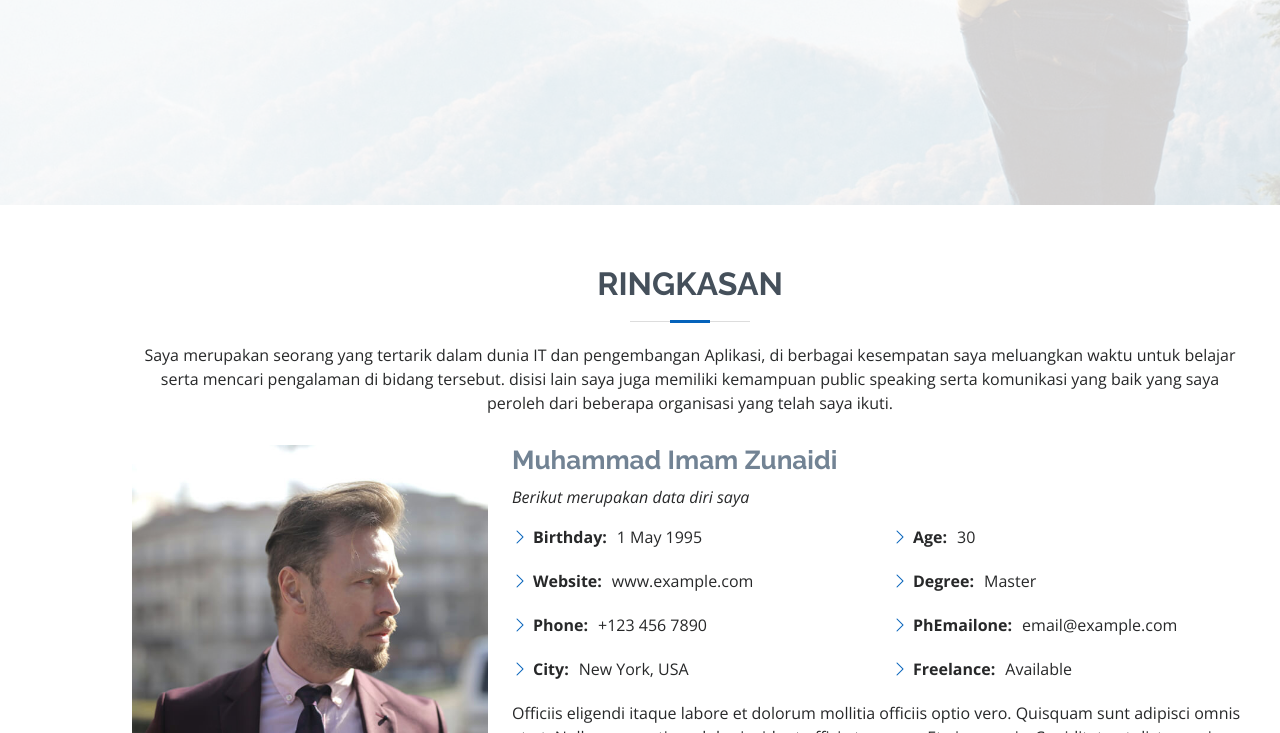
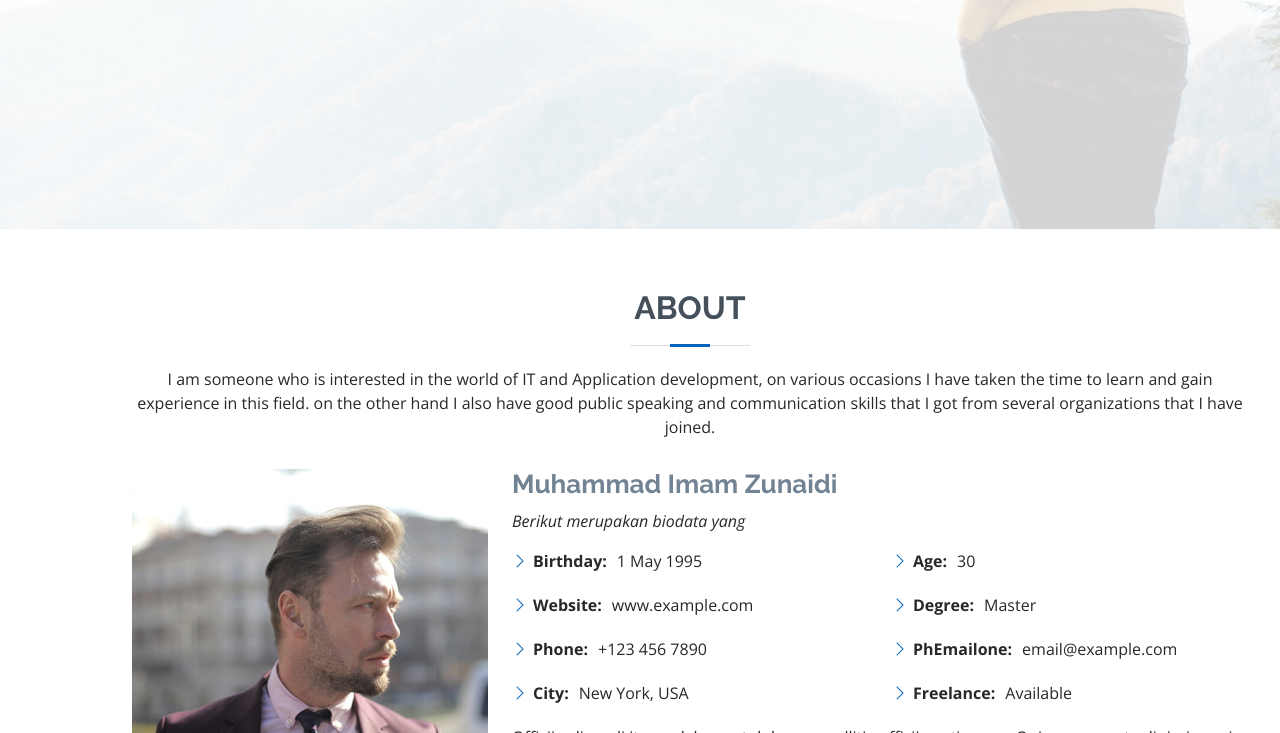
Before and after one commit to imamzunaidi/imamzunaidi.github.io, a plain HTML site: page index.html in a window 1280 px wide. Shown: the part 595-1328 px from the top of the page. Drawn offline with nearby package versions, Linux system fonts and the light colour scheme.

Commit message:
update englisht

```diff
--- a/index.html
+++ b/index.html
@@ -5,7 +5,7 @@
   <meta charset="utf-8">
   <meta content="width=device-width, initial-scale=1.0" name="viewport">
 
-  <title>MyResume Muhammad Imam Zunaidi</title>
+  <title>Muhammad Imam Zunaidi</title>
   <meta content="" name="description">
   <meta content="" name="keywords">
 
@@ -27,12 +27,6 @@
   <!-- Template Main CSS File -->
   <link href="assets/css/style.css" rel="stylesheet">
 
-  <!-- =======================================================
-  * Template Name: MyResume
-  * Updated: Mar 10 2023 with Bootstrap v5.2.3
-  * Template URL: https://bootstrapmade.com/free-html-bootstrap-template-my-resume/
-  * Author: BootstrapMade.com
-  * License: https://bootstrapmade.com/license/
   ======================================================== -->
 </head>
 
@@ -79,8 +73,8 @@
       <div class="container" data-aos="fade-up">
 
         <div class="section-title">
-          <h2>Ringkasan</h2>
-          <p>Saya merupakan seorang yang tertarik dalam dunia IT dan pengembangan Aplikasi, di berbagai kesempatan saya meluangkan waktu untuk belajar serta mencari pengalaman di bidang tersebut. disisi lain saya juga memiliki kemampuan public speaking serta komunikasi yang baik yang saya peroleh dari beberapa organisasi yang telah saya ikuti.</p>
+          <h2>About</h2>
+          <p>I am someone who is interested in the world of IT and Application development, on various occasions I have taken the time to learn and gain experience in this field. on the other hand I also have good public speaking and communication skills that I got from several organizations that I have joined.</p>
         </div>
 
         <div class="row">
@@ -90,7 +84,7 @@
           <div class="col-lg-8 pt-4 pt-lg-0 content">
             <h3>Muhammad Imam Zunaidi</h3>
             <p class="fst-italic">
-              Berikut merupakan data diri saya
+              Berikut merupakan biodata yang
             </p>
             <div class="row">
               <div class="col-lg-6">
```
